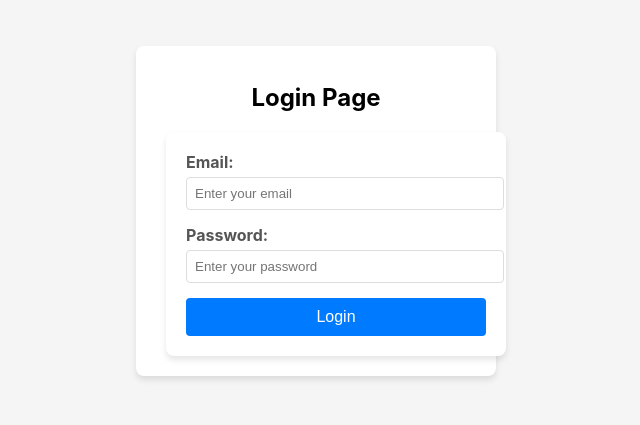
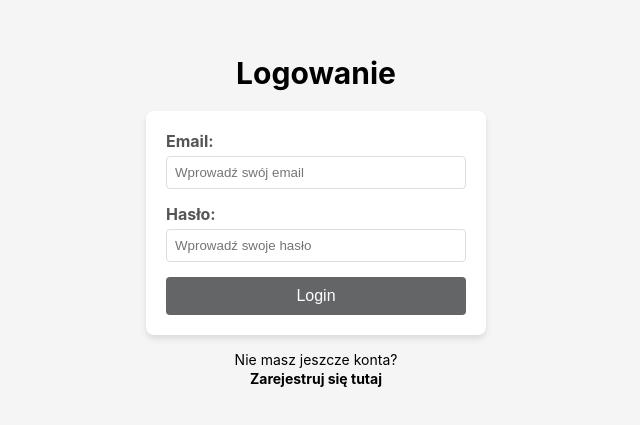
Before and after one commit to BartekRos/praca, a React (Create React App) app in the folder frontend/: page /login in a window 1280 px wide. Shown: the part 189-614 px from the top of the page, without its empty margins (324-964 px from the left). Built offline with nearby package versions, Linux system fonts and the light colour scheme.

Commit message:
wizualne poprawki logowania i rejestracji

```diff
--- a/frontend/package.json
+++ b/frontend/package.json
@@ -3,6 +3,7 @@
   "version": "0.1.0",
   "private": true,
   "dependencies": {
+    "@babel/plugin-proposal-private-property-in-object": "^7.21.11",
     "cra-template": "1.2.0",
     "react": "^18.3.1",
     "react-dom": "^18.3.1",
--- a/frontend/src/pages/LoginPage.js
+++ b/frontend/src/pages/LoginPage.js
@@ -1,4 +1,5 @@
 import React, { useState } from 'react';
+import { Link } from 'react-router';
 import './styles/LoginPage.css';
 
 const LoginPage = () => {
@@ -29,27 +30,30 @@ const LoginPage = () => {
 
   return (
     <div className="login-container">
-      <div className="login-form">
-        <h1>Login Page</h1>
+        <h1>Logowanie</h1>
         <form onSubmit={handleLogin}>
           <label>Email:</label>
           <input
             type="email"
-            placeholder="Enter your email"
+            placeholder="Wprowadź swój email"
             value={email}
             onChange={(e) => setEmail(e.target.value)}
           />
-          <label>Password:</label>
+          <label>Hasło:</label>
           <input
             type="password"
-            placeholder="Enter your password"
+            placeholder="Wprowadź swoje hasło"
             value={password}
             onChange={(e) => setPassword(e.target.value)}
           />
           <button type="submit">Login</button>
         </form>
-      </div>
+        <div className="register-link">
+          <p>Nie masz jeszcze konta?</p>
+          <Link to="/register">Zarejestruj się tutaj</Link>
+        </div>
     </div>
+
   );
 };
 
--- a/frontend/src/pages/RegisterPage.js
+++ b/frontend/src/pages/RegisterPage.js
@@ -1,4 +1,5 @@
 import React, { useState } from 'react';
+import { Link } from 'react-router';
 import './styles/RegisterPage.css';
 
 const RegisterPage = () => {
@@ -123,6 +124,9 @@ const RegisterPage = () => {
 
         <button type="submit">Zarejestruj się</button>
       </form>
+      <div className="login-link">
+          <Link to="/login">Przejdź do logowania</Link>
+        </div>
     </div>
   );
 };
--- a/frontend/src/pages/styles/LoginPage.css
+++ b/frontend/src/pages/styles/LoginPage.css
@@ -7,38 +7,30 @@
   background-color: #f5f5f5;
 }
 
-.login-form {
-  background: #ffffff;
-  padding: 20px 30px;
-  border-radius: 8px;
-  box-shadow: 0 4px 6px rgba(0, 0, 0, 0.1);
-  width: 300px;
-}
-
-.login-form h1 {
-  font-size: 24px;
+.login-container h1 {
+  font-size: 30px;
   margin-bottom: 20px;
   text-align: center;
 }
 
-.login-form label {
+.login-container label {
   display: block;
   font-weight: bold;
   margin-bottom: 5px;
 }
 
-.login-form input {
-  width: 100%;
+.login-container input {
+  width: 94%;
   padding: 8px;
   margin-bottom: 15px;
   border: 1px solid #ddd;
   border-radius: 4px;
 }
 
-.login-form button {
+.login-container button {
   width: 100%;
   padding: 10px;
-  background-color: #007bff;
+  background-color: #646566;
   color: white;
   border: none;
   border-radius: 4px;
@@ -46,6 +38,28 @@
   font-size: 16px;
 }
 
-.login-form button:hover {
-  background-color: #0056b3;
+.login-container button:hover {
+  background-color: #343435;
 }
+
+.register-link {
+  margin-top: 16px;
+  text-align: center;
+
+  p {
+    margin: 0;
+    font-size: 14px;
+    color: var(--white);
+  }
+
+  a {
+    font-size: 14px;
+    color: var(--primary);
+    text-decoration: none;
+    font-weight: bold;
+
+    &:hover {
+      text-decoration: underline;
+    }
+  }
+}
--- a/frontend/src/pages/styles/RegisterPage.css
+++ b/frontend/src/pages/styles/RegisterPage.css
@@ -4,20 +4,20 @@
   align-items: center;
   justify-content: center;
   height: 100vh;
-  background-color: #f7f7f7;
-  font-family: Arial, sans-serif;
+  background-color: #f5f5f5;
 }
 
 .register-container h1 {
+  font-size: 30px;
   margin-bottom: 20px;
-  color: #333;
+  text-align: center;
 }
 
 form {
   display: flex;
   flex-direction: column;
   width: 300px;
-  background-color: #fff;
+  background-color: white;
   padding: 20px;
   border-radius: 8px;
   box-shadow: 0 4px 6px rgba(0, 0, 0, 0.1);
@@ -38,7 +38,7 @@ form input {
 
 form button {
   padding: 10px;
-  background-color: #4caf50;
+  background-color: #646566;
   color: white;
   border: none;
   border-radius: 4px;
@@ -47,11 +47,31 @@ form button {
 }
 
 form button:hover {
-  background-color: #45a049;
+  background-color: #343435;
 }
 
 form input:focus {
   outline: none;
-  border-color: #4caf50;
-  box-shadow: 0 0 5px rgba(76, 175, 80, 0.5);
+  box-shadow: 0 0 5px ;
 }
+.login-link {
+  margin-top: 16px;
+  text-align: center;
+
+  p {
+    margin: 0;
+    font-size: 14px;
+    color: var(--white);
+  }
+
+  a {
+    font-size: 14px;
+    color: var(--primary);
+    text-decoration: none;
+    font-weight: bold;
+
+    &:hover {
+      text-decoration: underline;
+    }
+  }
+}
```
Also changed, not shown: 13 other files (tests, documents, lock files or other folders).
